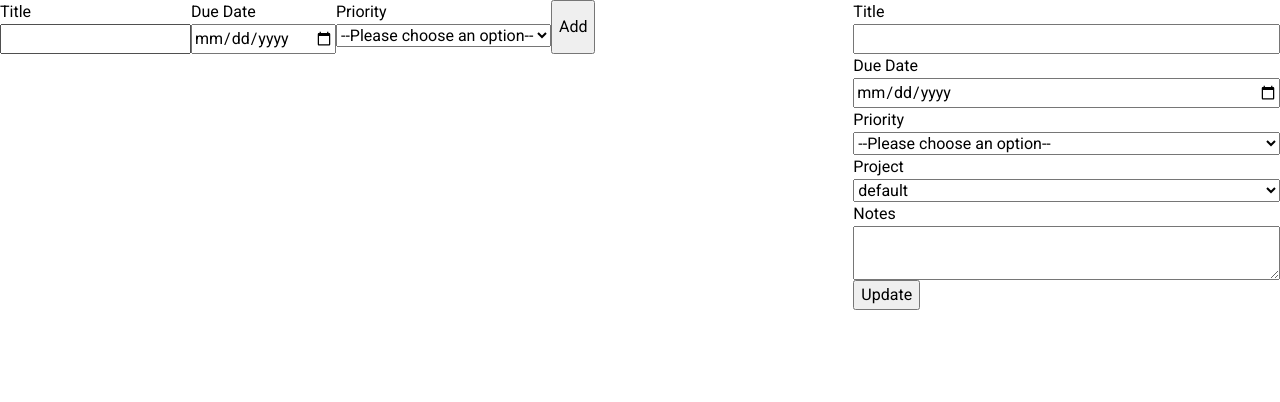
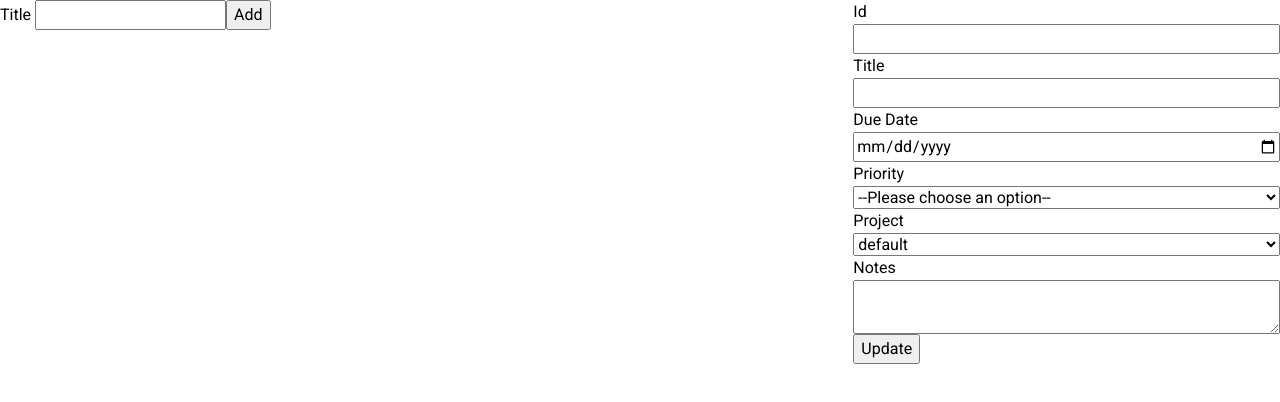
Before and after one commit to karl-perkins/todo, a website built with webpack: page src/index.html in a window 1280 px wide. Built offline with nearby package versions, Linux system fonts and the light colour scheme.

Commit message:
remove due date and priority from create form

```diff
--- a/src/index.html
+++ b/src/index.html
@@ -16,21 +16,6 @@
                     <div class="form-control">
                         <label for="title">Title</label>
                         <input type="text" name="title" id="title" />
-                    </div>
-                    <div class="form-control">
-                        <label for="due-date">Due Date</label>
-                        <input type="date" name="dueDate" id="due-date" />
-                    </div>
-                    <div class="form-control">
-                        <label for="priority">Priority</label>
-                        <select name="priority" id="priority">
-                            <option value="">
-                                --Please choose an option--
-                            </option>
-                            <option value="high">High</option>
-                            <option value="medium">Medium</option>
-                            <option value="low">Low</option>
-                        </select>
                     </div>
                     <button type="submit">Add</button>
                 </form>
--- a/src/style.css
+++ b/src/style.css
@@ -56,7 +56,7 @@ h6 {
     display: flex;
 }
 
-.form-control {
+#edit-todo-form > .form-control {
     display: flex;
     flex-direction: column;
 }
```
